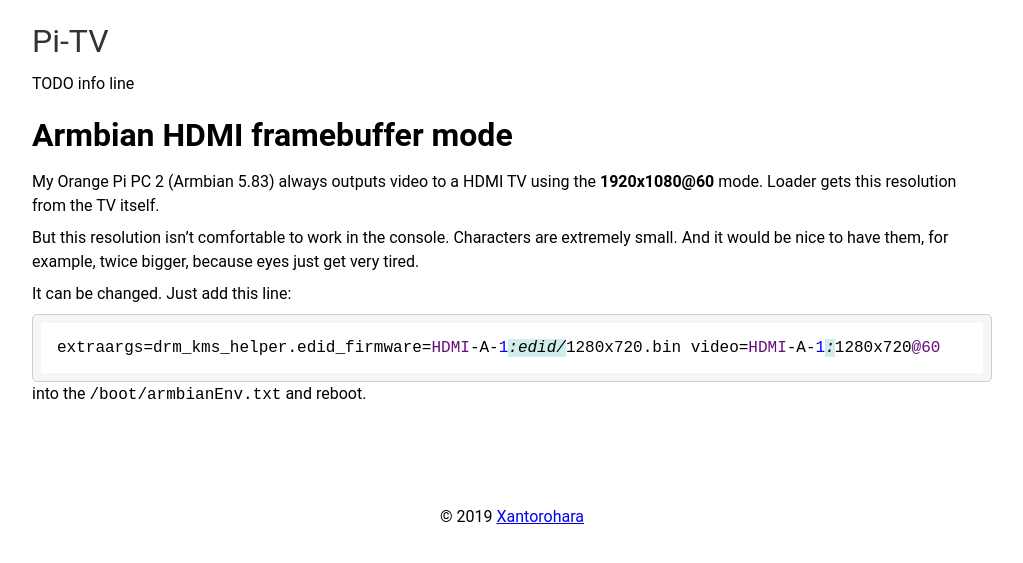
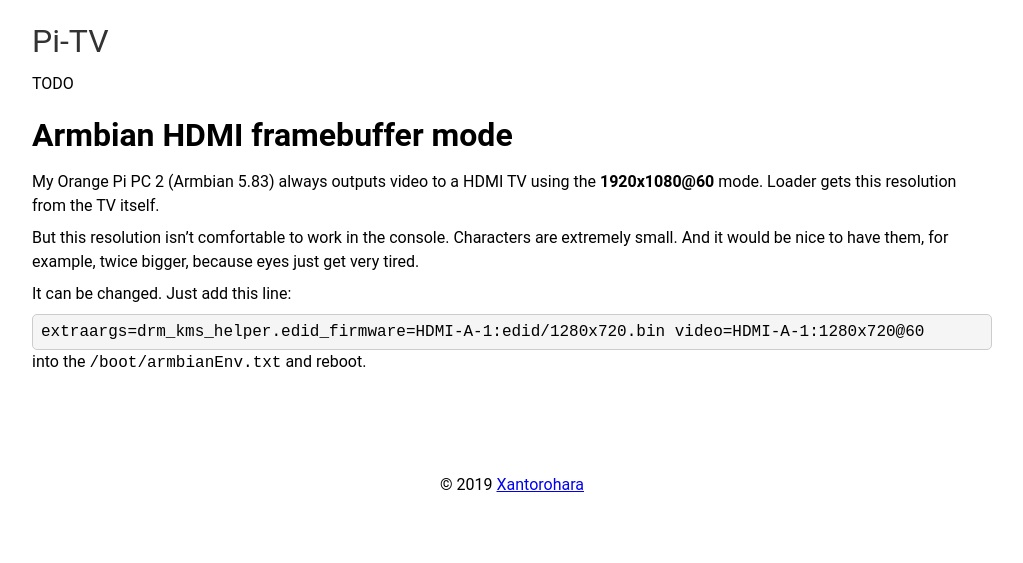
Before and after one commit to pi-tv/pi-tv.github.io, a Jekyll site: the page built from _posts/2019-06-27-armbian-hdmi-framebuffer-mode.md, in a window 1280 px wide. Shown: the top 563 px of the page, without its empty margins (128-1151 px from the left). Built offline with Jekyll 4.4.1, drawn with Linux system fonts in a browser that asks for light colours; nearby versions of some CDN libraries; some of the changed lines change nothing that is shown.

Commit message:
site layout

```diff
--- a/_layouts/default.html
+++ b/_layouts/default.html
@@ -3,12 +3,6 @@
 <head>
     <meta charset="utf-8">
     <title>{{ page.title }}</title>
-
-    <link rel="stylesheet"
-          href="https://cdnjs.cloudflare.com/ajax/libs/highlight.js/9.13.1/styles/idea.min.css">
-    <script src="https://cdnjs.cloudflare.com/ajax/libs/highlight.js/9.13.1/highlight.min.js"></script>
-
-    <script>hljs.initHighlightingOnLoad();</script>
 
     <style>
         html {
@@ -105,7 +99,7 @@
         <a href="/">Pi-TV</a>
     </div>
     <div id="info">
-        TODO info line
+        TODO
     </div>
 </header>
 
```
